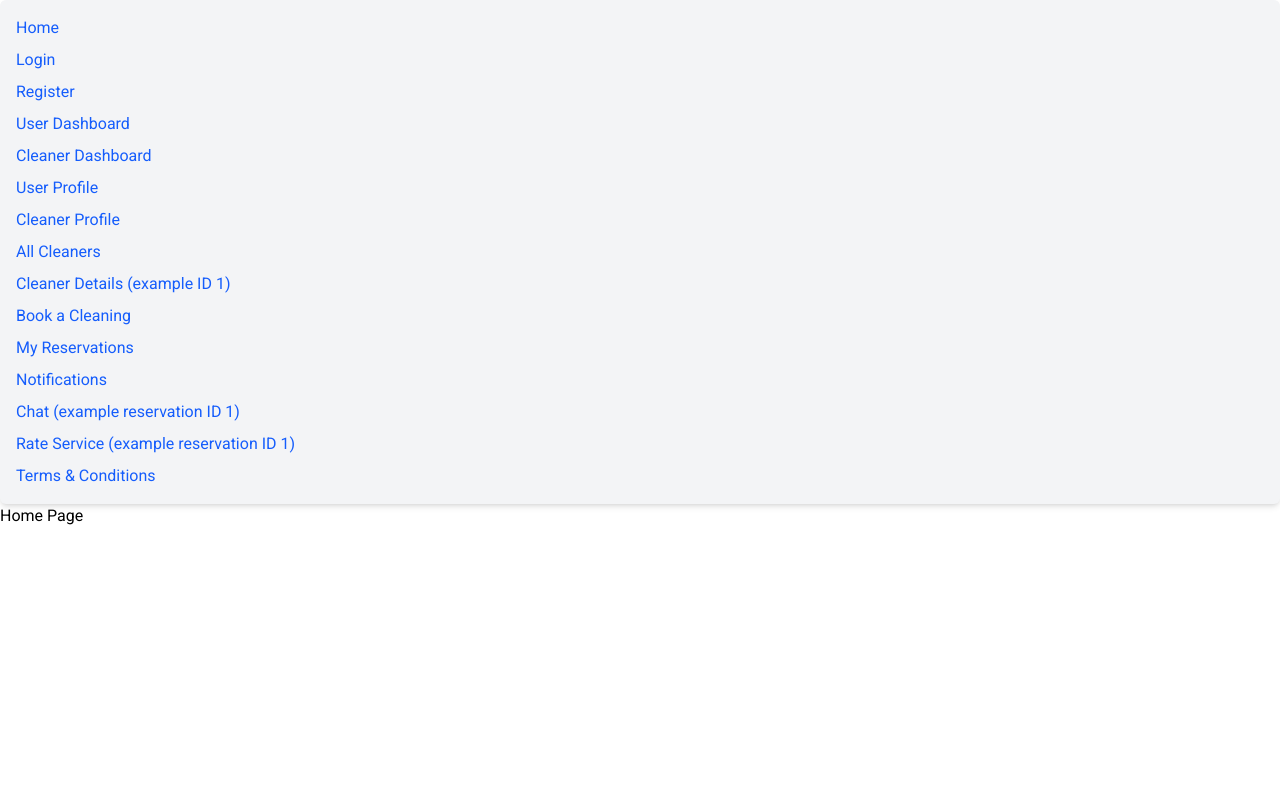
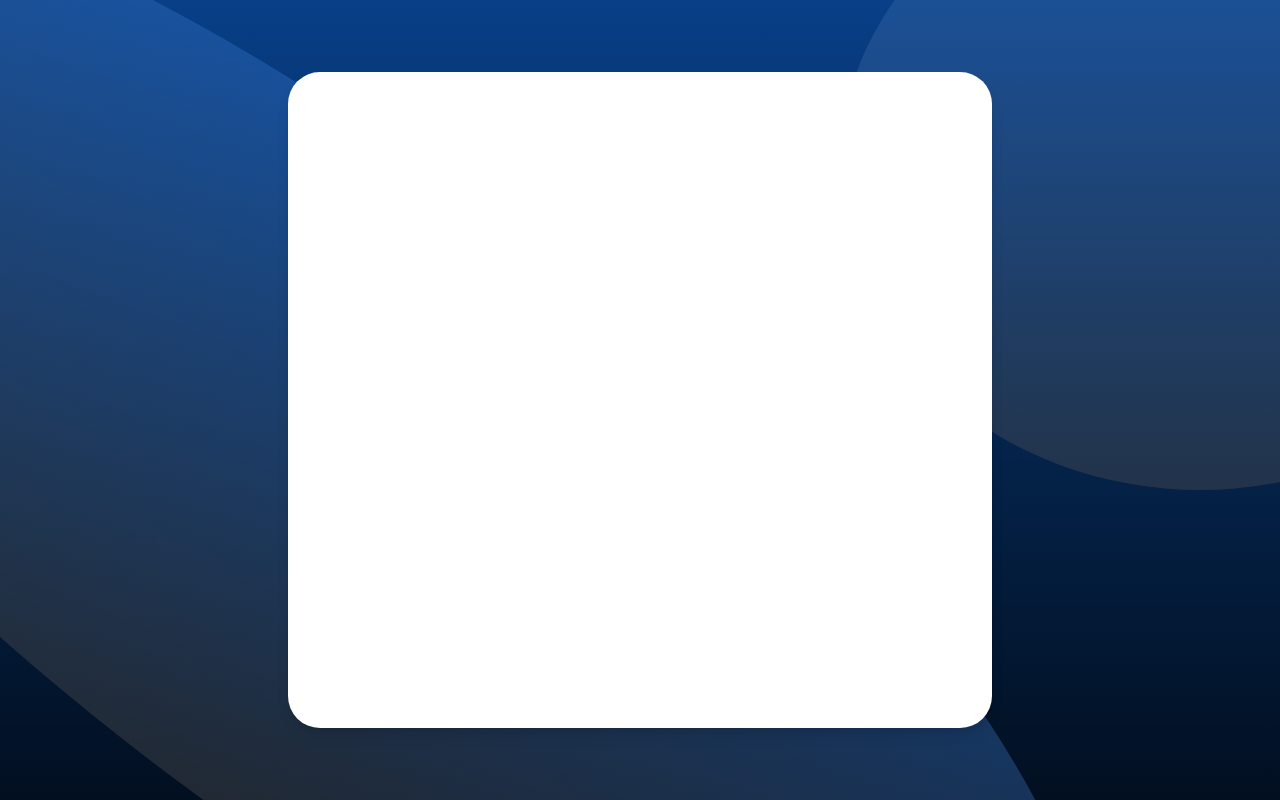
Before and after one commit to AndNijaz/cleanme-frontend, an Angular app: page /register-post in a window 1280 px wide. Before the commit this address led to /. Built offline with nearby package versions, Linux system fonts and the light colour scheme.

Commit message:
add form layout with card container

```diff
--- a/src/app/app.routes.ts
+++ b/src/app/app.routes.ts
@@ -5,6 +5,7 @@ import { HomePageComponent } from './features/home/home-page/home-page.component
 import { UserDashboardComponent } from './features/dashboard/user-dashboard/user-dashboard.component';
 import { CleanerDashboardComponent } from './features/dashboard/cleaner-dashboard/cleaner-dashboard.component';
 import { AuthLayoutComponent } from './features/auth/auth-layout/auth-layout.component';
+import { UserInfoComponent } from './features/auth/user-info/user-info.component';
 
 export const routes: Routes = [
   {
@@ -17,6 +18,7 @@ export const routes: Routes = [
     children: [
       { path: 'login', component: LoginComponent },
       { path: 'register', component: RegisterComponent },
+      { path: 'register-post', component: UserInfoComponent },
     ],
   },
   {
--- a/src/app/features/auth/auth-layout/auth-layout.component.html
+++ b/src/app/features/auth/auth-layout/auth-layout.component.html
@@ -6,7 +6,7 @@
     [class]="'absolute pointer-events-none right-0 top-0 max-xl:right max-xl:top max-lg:right max-lg:top max-md:-right-6 max-md:-top-6 max-sm:-right-24 max-sm:-top-24'" />
 
 
-  <div class="h-screen flex items-center">
+  <div [class]="`h-screen flex items-center ${this.routerURL === 'register' ? 'w-full' : 'w-3/5 mx-auto' }`">
     <app-container class="h-[90vh] w-full">
       <app-card class="h-full w-full">
         <router-outlet />
--- a/src/app/features/auth/auth-layout/auth-layout.component.ts
+++ b/src/app/features/auth/auth-layout/auth-layout.component.ts
@@ -1,5 +1,5 @@
-import { Component } from '@angular/core';
-import { RouterOutlet } from '@angular/router';
+import { Component, OnInit } from '@angular/core';
+import { ActivatedRoute, Router, RouterOutlet } from '@angular/router';
 import { BigEllipseComponent } from '../../../shared/components/ellipses/big-ellipse/big-ellipse.component';
 import { SmallEllipseComponent } from '../../../shared/components/ellipses/small-ellipse/small-ellipse.component';
 import { MatCardModule } from '@angular/material/card';
@@ -18,4 +18,20 @@ import { ContainerComponent } from '../../../shared/components/container/contain
   ],
   templateUrl: './auth-layout.component.html',
 })
-export class AuthLayoutComponent {}
+export class AuthLayoutComponent implements OnInit {
+  routerURL: string = '';
+
+  constructor(private router: Router) {}
+
+  ngOnInit() {
+    this.routerURL = this.router.url.slice(1);
+    // this.cleanerId = this.route.snapshot.paramMap.get('id') || '';
+
+    // console.log('Cleaner ID:', this.cleanerId);
+    console.log(this.router.url.slice(1));
+  }
+
+  get bc() {
+    return `h-[90vh] !w-full`;
+  }
+}
--- /dev/null
+++ b/src/app/features/auth/user-info/user-info.component.html
@@ -0,0 +1,5 @@
+<form (ngSubmit)="onSubmit()" #registerForm="ngForm" class="h-full flex justify-center items-center w-full">
+  <div class="w-1/2 mx-auto flex flex-col gap-8 max-xl:w-3/5 max-lg:w-4/5 max-md:w-full">
+
+  </div>
+</form>
--- /dev/null
+++ b/src/app/features/auth/user-info/user-info.component.ts
@@ -0,0 +1,12 @@
+import { Component } from '@angular/core';
+import { FormsModule } from '@angular/forms';
+
+@Component({
+  selector: 'app-user-info',
+  standalone: true,
+  imports: [FormsModule],
+  templateUrl: './user-info.component.html',
+})
+export class UserInfoComponent {
+  onSubmit() {}
+}
```
